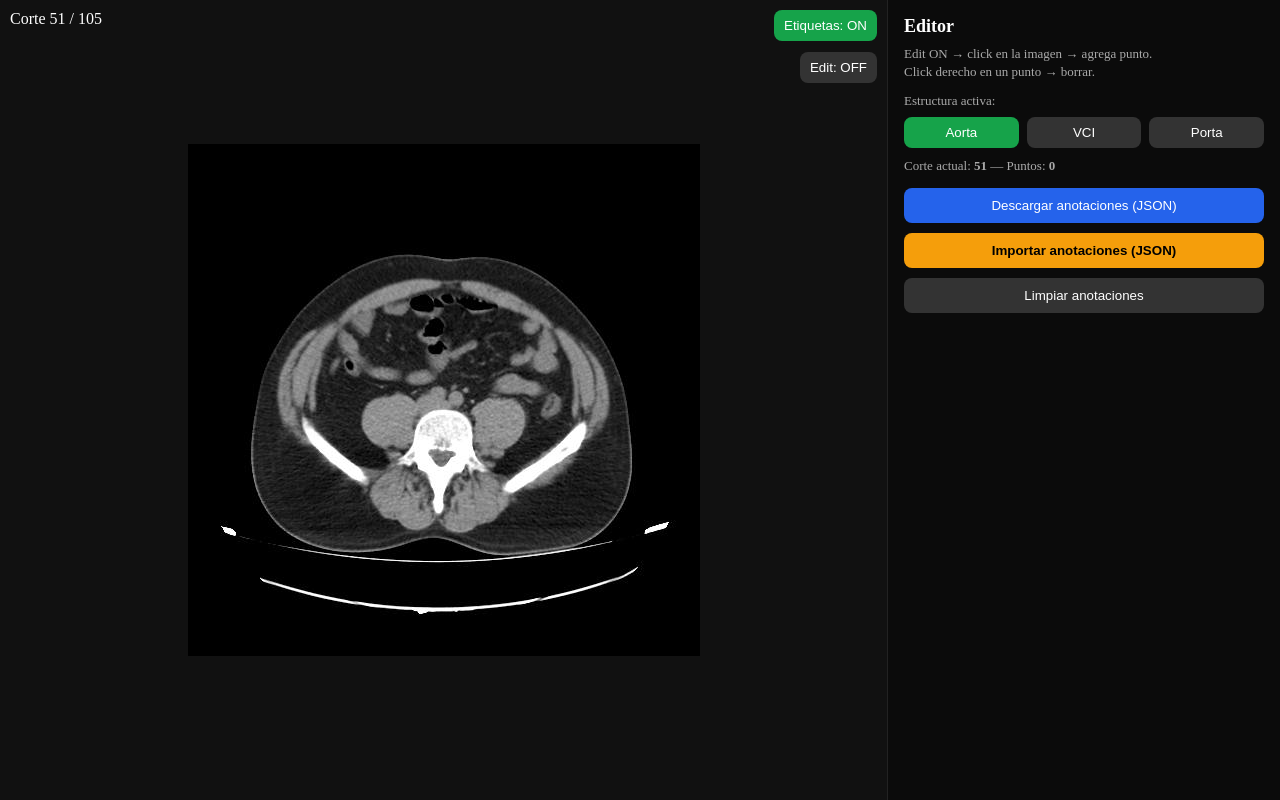
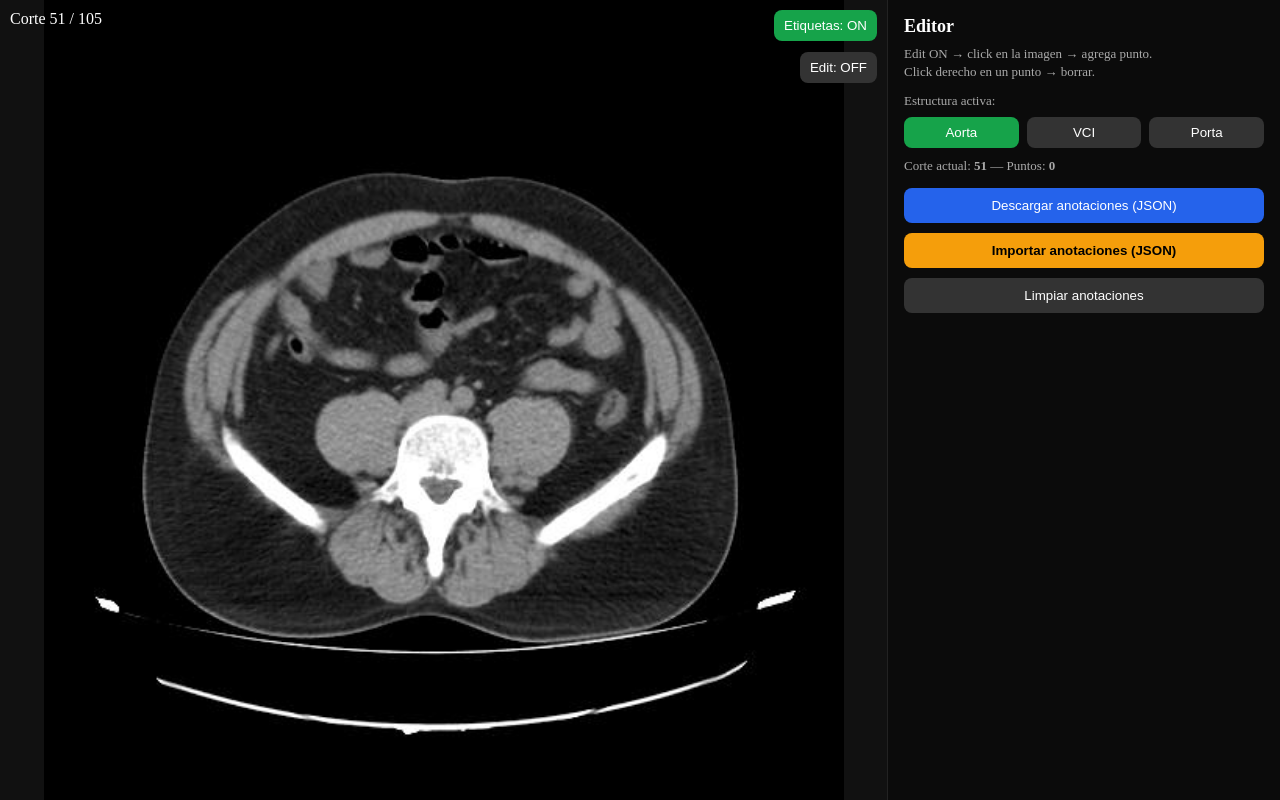
Before and after one commit to vcpolanco/atlas-radiology, a Next.js app: page /study/abdomen_ct_normal_v1 in a window 1280 px wide. Built offline with nearby package versions, Linux system fonts and the light colour scheme.

Commit message:
Responsive mobile layout + viewport

```diff
--- a/app/study/[studyId]/page.tsx
+++ b/app/study/[studyId]/page.tsx
@@ -204,11 +204,13 @@ function onTouchEndViewer() {
 
   return (
     <div style={{
-      height: '100dvh',
+      height: '100vh',
       display: 'flex',
       flexDirection: isMobile ? 'column' : 'row',
       background: '#111',
-      overflow: 'hidden' }}>
+      overflow: 'hidden',
+      minHeight: 0
+      }}>
       {/* VISOR */}
       <div
         ref={viewerRef}
@@ -219,6 +221,7 @@ function onTouchEndViewer() {
         onTouchEnd={onTouchEndViewer}
           style={{
           flex: 1,
+          minHeight: 0,
           position: 'relative',
           overflow: 'hidden',
           display: 'flex',
@@ -232,7 +235,11 @@ function onTouchEndViewer() {
           src={imageUrl}
           alt="TC Abdomen"
           draggable={false}
-          style={{ maxHeight: '96vh', maxWidth: '100%' }}
+          style={{
+            width: '100%',
+            height: '100%',
+            objectFit: 'contain'
+          }}
         />
 
         <div style={{ position: 'absolute', top: 10, left: 10, color: 'white' }}>
@@ -323,7 +330,8 @@ function onTouchEndViewer() {
       <div
         style={{
           width: isMobile ? '100%' : 360,
-          height: isMobile ? '42dvh' : '100%',
+          height: isMobile ? '42vh' : '100%',
+          minHeight: 0,
           background: '#0b0b0b',
           color: 'white',
           padding: 16,
```
